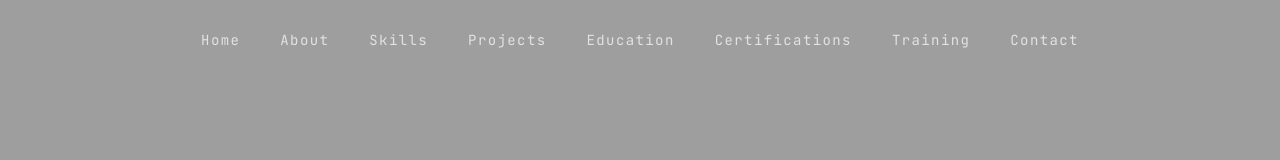
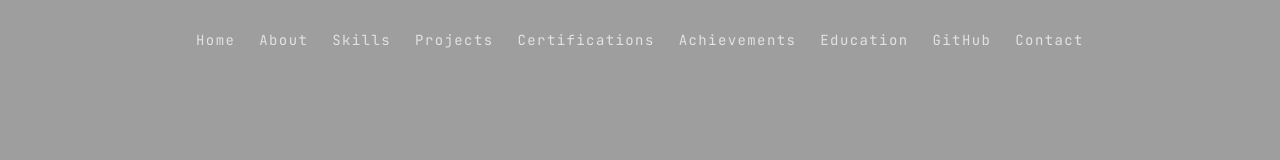
Before and after one commit to Shivanshdubey09/shiiivxnshh-portfolio, a Next.js app: page / in a window 1280 px wide. Shown: the top 160 px of the page. Built offline with nearby package versions, Linux system fonts and the light colour scheme.

Commit message:
Rearrange portfolio sections to match requested layout

```diff
--- a/src/app/page.tsx
+++ b/src/app/page.tsx
@@ -41,13 +41,12 @@ export default function Home() {
           {/* Exact Replica Components below the scroll */}
           <div className="relative z-20 bg-background pt-20 pb-40 flex flex-col gap-32 border-t border-border flex-grow">
             <About />
-            <Education />
             <Skills />
             <Projects />
-            <GitHubSection />
             <Certifications />
             <Achievements />
-            <Training />
+            <Education />
+            <GitHubSection />
             <Contact />
           </div>
 
--- a/src/components/Achievements.tsx
+++ b/src/components/Achievements.tsx
@@ -13,7 +13,7 @@ const achievements = [
 
 const Achievements = () => {
   return (
-    <section className="section-padding gradient-bg bg-background z-20 relative">
+    <section id="achievements" className="section-padding gradient-bg bg-background z-20 relative">
       <div className="container mx-auto">
         <motion.div
           className="text-center mb-20"
--- a/src/components/Navbar.tsx
+++ b/src/components/Navbar.tsx
@@ -8,9 +8,10 @@ const navLinks = [
   { name: 'About', href: '#about' },
   { name: 'Skills', href: '#skills' },
   { name: 'Projects', href: '#projects' },
+  { name: 'Certifications', href: '#certifications' },
+  { name: 'Achievements', href: '#achievements' },
   { name: 'Education', href: '#education' },
-  { name: 'Certifications', href: '#certifications' },
-  { name: 'Training', href: '#training' },
+  { name: 'GitHub', href: '#github' },
   { name: 'Contact', href: '#contact' },
 ];
 
@@ -38,7 +39,7 @@ export default function Navbar() {
         <div className="container mx-auto px-6 h-20 flex items-center justify-end md:justify-center relative">
 
           {/* Desktop Navigation */}
-          <nav className="hidden md:flex items-center gap-10">
+          <nav className="hidden md:flex items-center gap-6">
             {navLinks.map((link) => (
               <a
                 key={link.name}
```
